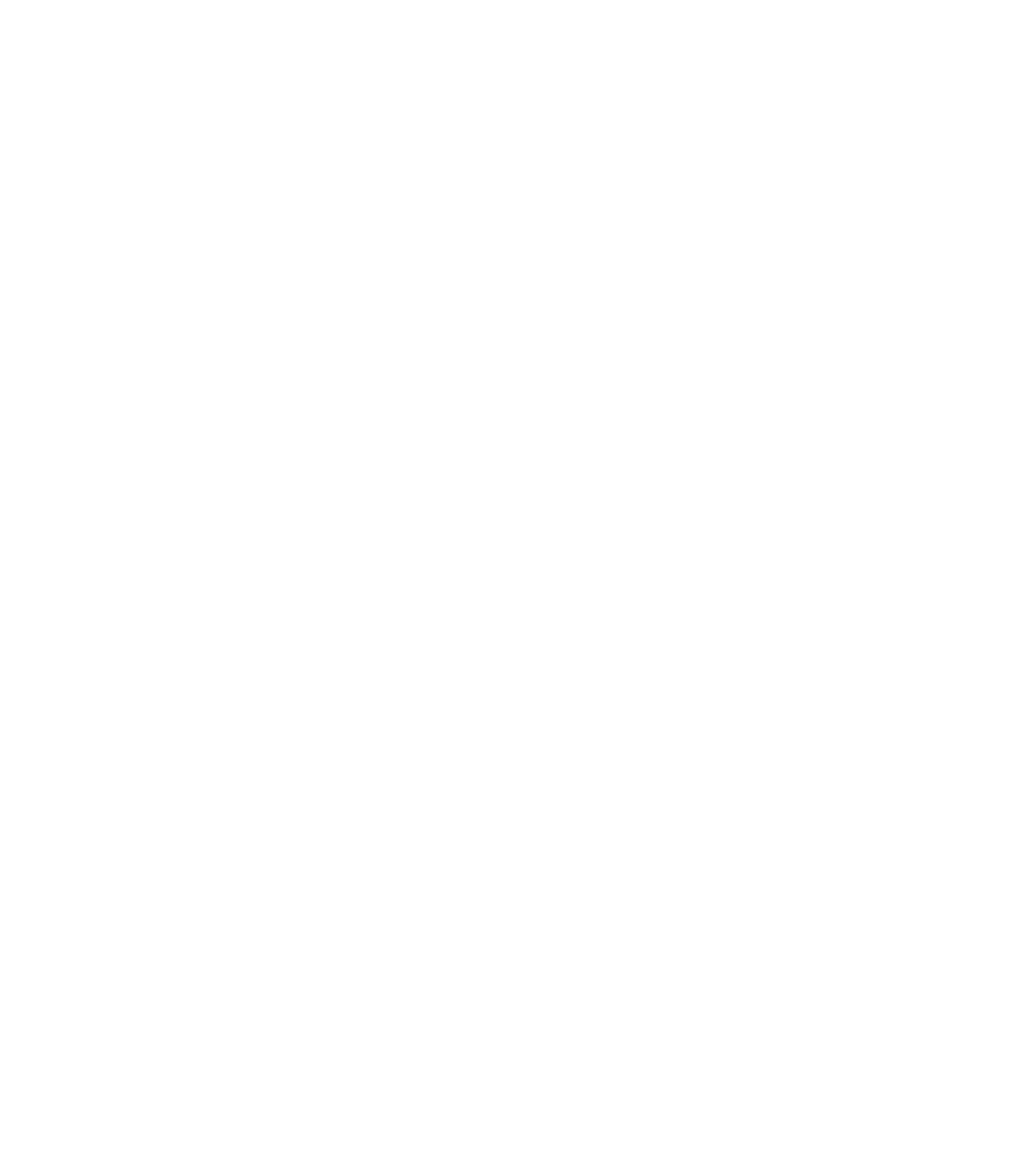
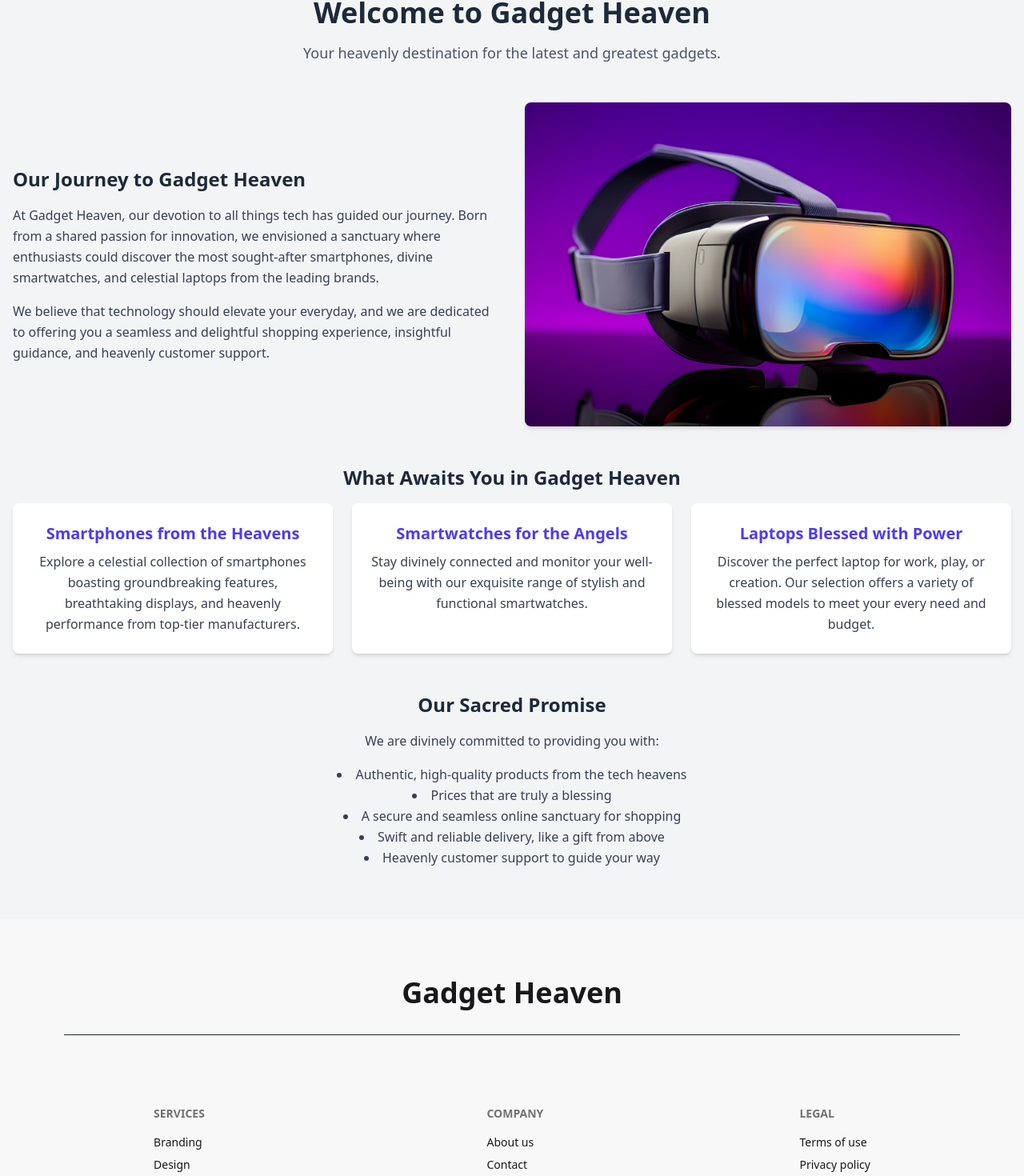
Before and after one commit to Nafiuls/gadgetHeaven, a React (Vite) app: page /about in a window 1280 px wide. Before the commit this address had no page. Shown: the part 156-1626 px from the top of the page at 80% size. Before the commit the page ends 800 px from the top, so only its background shows below. Built offline with nearby package versions, Linux system fonts and the light colour scheme.

Commit message:
all done alhamdulillah

```diff
--- a/package.json
+++ b/package.json
@@ -13,6 +13,7 @@
     "@tailwindcss/vite": "^4.1.3",
     "react": "^19.0.0",
     "react-dom": "^19.0.0",
+    "react-helmet": "^6.1.0",
     "react-hot-toast": "^2.5.2",
     "react-icons": "^5.5.0",
     "react-router-dom": "^7.5.0",
--- a/src/components/CartCard.jsx
+++ b/src/components/CartCard.jsx
@@ -6,8 +6,8 @@ const CartCard = ({ item, handleRemove }) => {
   return (
     <div class="bg-white rounded-md shadow-md p-4 ">
       <div class="flex items-center justify-between">
-        <div class="flex items-center space-x-4">
-          <div class="w-40   bg-gray-200 rounded-md">
+        <div class="flex lg:flex-row flex-col items-center space-x-4">
+          <div class="lg:w-40 w-full bg-gray-200 rounded-md">
             <img
               className="h-full w-full"
               src={product_image}
--- a/src/components/Footer.jsx
+++ b/src/components/Footer.jsx
@@ -1,10 +1,15 @@
 import React from "react";
+import Heading from "./Heading";
 
 const Footer = () => {
   return (
-    <div>
-      <footer className="footer sm:footer-horizontal mt-12 bg-base-200 text-base-content p-10">
-        <nav>
+    <div className="pt-10 bg-base-200">
+      <div>
+        <Heading main="gadget heaven" />
+      </div>
+      <hr className="mx-20 border-gray-800" />
+      <footer className="footer flex lg:flex-row flex-col lg:justify-around  sm:footer-horizontal mt-12 bg-base-200 text-base-content p-10">
+        <nav className="">
           <h6 className="footer-title">Services</h6>
           <a className="link link-hover">Branding</a>
           <a className="link link-hover">Design</a>
--- a/src/components/Navbar.jsx
+++ b/src/components/Navbar.jsx
@@ -8,6 +8,7 @@ const Navbar = () => {
     { name: "Home", path: "/" },
     { name: "Statistic", path: "/statistic" },
     { name: "Dashboard", path: "/dashboard" },
+    { name: "About", path: "/about" },
   ];
   return (
     <div className="navbar bg-transparent flex items-center  lg:px-8 lg:py-6">
--- a/src/components/WishlistCard.jsx
+++ b/src/components/WishlistCard.jsx
@@ -9,8 +9,8 @@ const WishlistCard = ({ item, handleRemove }) => {
   return (
     <div class="bg-white rounded-md shadow-md p-4 ">
       <div class="flex items-center justify-between">
-        <div class="flex items-center space-x-4">
-          <div class="w-40   bg-gray-200 rounded-md">
+        <div class="flex lg:flex-row flex-col items-center space-x-4">
+          <div class="lg:w-40 w-full bg-gray-200 rounded-md">
             <img
               className="h-full w-full"
               src={product_image}
--- a/src/index.css
+++ b/src/index.css
@@ -4,7 +4,7 @@
   background-image: url(./assets/banner.jpg);
   background-size: cover;
   background-position: center;
-  height: 300px;
-  width: 100%;
+  /* height: ; */
+  /* width: 100%; */
   margin: auto;
 }
--- a/src/layouts/MainLayout.jsx
+++ b/src/layouts/MainLayout.jsx
@@ -12,7 +12,7 @@ function MainLayout() {
       {/* navbar */}
       <div>{pathname !== "/" && <Navbar />}</div>
       {/* dynamic section */}
-      <div className="min-h-screen ">
+      <div className="min-h-screen lg:p-0 p-3 ">
         <Outlet />
       </div>
       {/* footer */}
--- /dev/null
+++ b/src/pages/About.jsx
@@ -0,0 +1,103 @@
+import React from "react";
+import banner from "../assets/banner.jpg";
+
+const About = () => {
+  return (
+    <div className="bg-gray-100 py-16">
+      <div className="container mx-auto px-4">
+        {/* Hero Section */}
+        <section className="mb-12 text-center">
+          <h1 className="text-4xl font-bold text-gray-800 mb-4">
+            Welcome to Gadget Heaven
+          </h1>
+          <p className="text-lg text-gray-600">
+            Your heavenly destination for the latest and greatest gadgets.
+          </p>
+        </section>
+
+        {/* Our Story Section */}
+        <section className="md:grid md:grid-cols-2 md:gap-8 items-center mb-12">
+          <div className="order-2 md:order-1">
+            <h2 className="text-2xl font-semibold text-gray-800 mb-4">
+              Our Journey to Gadget Heaven
+            </h2>
+            <p className="text-gray-700 leading-relaxed mb-4">
+              At Gadget Heaven, our devotion to all things tech has guided our
+              journey. Born from a shared passion for innovation, we envisioned
+              a sanctuary where enthusiasts could discover the most sought-after
+              smartphones, divine smartwatches, and celestial laptops from the
+              leading brands.
+            </p>
+            <p className="text-gray-700 leading-relaxed">
+              We believe that technology should elevate your everyday, and we
+              are dedicated to offering you a seamless and delightful shopping
+              experience, insightful guidance, and heavenly customer support.
+            </p>
+          </div>
+          <div className="order-1 md:order-2">
+            <img
+              src={banner}
+              alt="Our Journey"
+              className="rounded-lg shadow-md"
+            />
+          </div>
+        </section>
+
+        <section className="mb-12">
+          <h2 className="text-2xl font-semibold text-gray-800 mb-4 text-center">
+            What Awaits You in Gadget Heaven
+          </h2>
+          <div className="grid grid-cols-1 md:grid-cols-3 gap-6">
+            <div className="bg-white rounded-lg shadow-md p-6 text-center">
+              <h3 className="text-xl font-semibold text-indigo-600 mb-2">
+                Smartphones from the Heavens
+              </h3>
+              <p className="text-gray-700 leading-relaxed">
+                Explore a celestial collection of smartphones boasting
+                groundbreaking features, breathtaking displays, and heavenly
+                performance from top-tier manufacturers.
+              </p>
+            </div>
+            <div className="bg-white rounded-lg shadow-md p-6 text-center">
+              <h3 className="text-xl font-semibold text-indigo-600 mb-2">
+                Smartwatches for the Angels
+              </h3>
+              <p className="text-gray-700 leading-relaxed">
+                Stay divinely connected and monitor your well-being with our
+                exquisite range of stylish and functional smartwatches.
+              </p>
+            </div>
+            <div className="bg-white rounded-lg shadow-md p-6 text-center">
+              <h3 className="text-xl font-semibold text-indigo-600 mb-2">
+                Laptops Blessed with Power
+              </h3>
+              <p className="text-gray-700 leading-relaxed">
+                Discover the perfect laptop for work, play, or creation. Our
+                selection offers a variety of blessed models to meet your every
+                need and budget.
+              </p>
+            </div>
+          </div>
+        </section>
+
+        <section className="text-center">
+          <h2 className="text-2xl font-semibold text-gray-800 mb-4">
+            Our Sacred Promise
+          </h2>
+          <p className="text-gray-700 leading-relaxed mb-4">
+            We are divinely committed to providing you with:
+          </p>
+          <ul className="list-disc list-inside text-gray-700 leading-relaxed">
+            <li>Authentic, high-quality products from the tech heavens</li>
+            <li>Prices that are truly a blessing</li>
+            <li>A secure and seamless online sanctuary for shopping</li>
+            <li>Swift and reliable delivery, like a gift from above</li>
+            <li>Heavenly customer support to guide your way</li>
+          </ul>
+        </section>
+      </div>
+    </div>
+  );
+};
+
+export default About;
--- a/src/pages/Dashboard.jsx
+++ b/src/pages/Dashboard.jsx
@@ -1,10 +1,14 @@
 import React from "react";
 import Heading from "../components/Heading";
 import { NavLink, Outlet } from "react-router-dom";
+import { Helmet } from "react-helmet";
 
 const Dashboard = () => {
   return (
     <div>
+      <Helmet>
+        <title>GadgetMania | Dashboard</title>
+      </Helmet>
       {/* dashboard banner content */}
       <div className="h-[300px] flex items-center flex-col justify-center bg-[#9538e2] text-white">
         <Heading
--- a/src/pages/Home.jsx
+++ b/src/pages/Home.jsx
@@ -7,7 +7,7 @@ const Home = () => {
   const categories = useLoaderData();
 
   return (
-    <div className="px-20 my-5">
+    <div className="lg:px-20 my-5">
       <div className="bg-[#9538e2] rounded-2xl py-5 relative ">
         <div>
           <Navbar />
@@ -27,12 +27,10 @@ const Home = () => {
           </button>
         </div>
         {/* image container */}
-        <div className="p-3 left-0 right-0 top-[200px] py-3 backdrop-blur-lg rounded-md border border-white w-[80%] mx-auto">
-          <div className="bg-img"></div>
-        </div>
+        <div className="p-10 left-0 bg-img absolute h-[300px] right-0 lg:top-[430px] py-3 backdrop-blur-lg rounded-md border border-white w-[80%] mx-auto"></div>
       </div>
       {/* others content */}
-      <div className="my-12">
+      <div className="my-[300px]">
         <Heading main="explore cutting-edge gadgets" />
         <div className="flex lg:flex-row flex-col gap-10 justify-center ">
           <div className="lg:w-[20%] w-full">
--- a/src/pages/Statistics.jsx
+++ b/src/pages/Statistics.jsx
@@ -1,9 +1,13 @@
 import React from "react";
 import StaticChart from "../components/StaticChart";
+import { Helmet } from "react-helmet";
 
 const Statistics = () => {
   return (
     <div>
+      <Helmet>
+        <title>GadgetMania | Statistic</title>
+      </Helmet>
       <StaticChart />
     </div>
   );
--- a/src/routes/Routes.jsx
+++ b/src/routes/Routes.jsx
@@ -7,6 +7,7 @@ import ProductCards from "../components/ProductCards";
 import ProductDetails from "../pages/ProductDetails";
 import Cart from "../pages/Cart";
 import Wishlist from "../pages/Wishlist";
+import About from "../pages/About";
 
 const routes = createBrowserRouter([
   {
@@ -48,11 +49,14 @@ const routes = createBrowserRouter([
           },
         ],
       },
-
       {
         path: "/product/:id",
         element: <ProductDetails />,
         loader: () => fetch("../products.json"),
+      },
+      {
+        path: "/about",
+        element: <About />,
       },
     ],
   },
```
Also changed, not shown: 1 other file (tests, documents, lock files or other folders).
